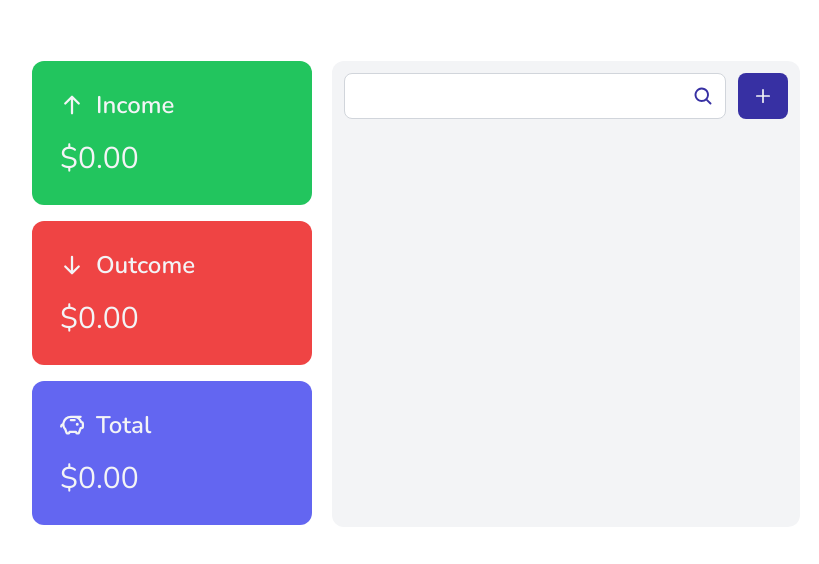
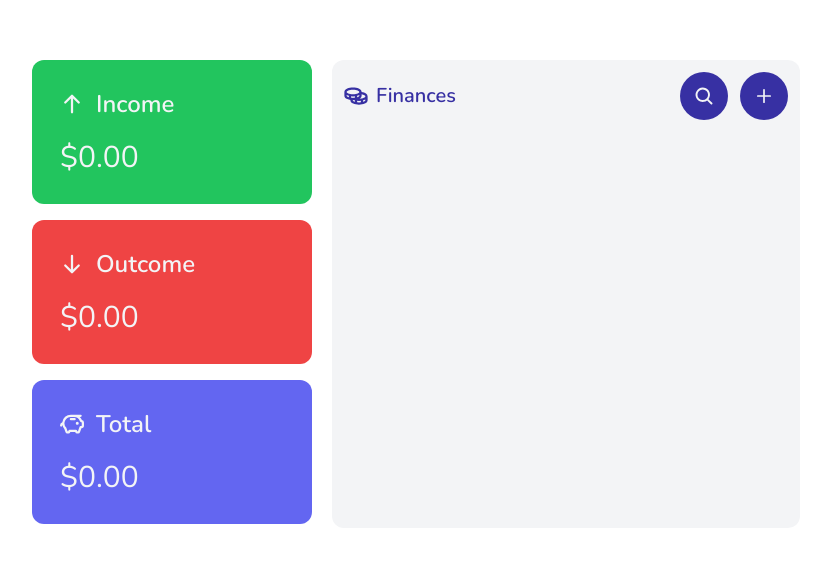
Before and after one commit to larissaOliveiraz/finance-next, a Next.js app: page / in a window 1280 px wide. Shown: the part 112-676 px from the top of the page, without its empty margins (224-1043 px from the left). Built offline with nearby package versions, Linux system fonts and the light colour scheme.

Commit message:
style: change style of search bar

```diff
--- a/components/Header.tsx
+++ b/components/Header.tsx
@@ -1,38 +1,62 @@
 import { useState } from "react";
 import * as Dialog from "@radix-ui/react-dialog";
-import { MagnifyingGlass, Plus } from "@phosphor-icons/react";
+import { Coins, MagnifyingGlass, Plus, X } from "@phosphor-icons/react";
 import { NewTransactionModal } from "./NewTransactionModal";
 
 export const Header = () => {
    const [inputValue, setInputValue] = useState("");
    const [focused, setFocused] = useState(false);
+   const [showInput, setShowInput] = useState(false);
 
    return (
-      <div className="flex gap-3">
+      <div className="flex gap-3 justify-between">
+         <section className="hidden md:flex items-center gap-2 text-indigo-800">
+            <Coins size={24} weight="bold" />
+            <p className="text-xl font-semibold">Finances</p>
+         </section>
+         <section className="flex flex-1 justify-end gap-3">
+            {showInput ? (
                <div
                   className={`p-2 flex flex-1 items-center bg-white border  rounded-lg ${
                      focused ? "border-indigo-800" : "border-gray-300"
                   }`}
                >
+                  <button type="button" className="p-1 text-indigo-800">
+                     <MagnifyingGlass size={20} weight="bold" />
+                  </button>
                   <input
                      type="text"
                      value={inputValue}
                      onChange={(e) => setInputValue(e.target.value)}
                      onFocus={() => setFocused(true)}
                      onBlur={() => setFocused(false)}
-               className="flex-1 outline-none"
+                     className="flex-1 outline-none ml-2"
                   />
-            <button type="button" className="p-1 text-indigo-800">
+                  <button
+                     type="button"
+                     onClick={() => setShowInput(false)}
+                     className="p-1 text-indigo-800 hover:scale-105"
+                  >
+                     <X size={20} />
+                  </button>
+               </div>
+            ) : (
+               <button
+                  type="button"
+                  onClick={() => setShowInput(true)}
+                  className="flex items-center justify-center gap-2 w-12 h-12 text-gray-100 bg-indigo-800 rounded-full hover:bg-indigo-600 transition-all"
+               >
                   <MagnifyingGlass size={20} weight="bold" />
                </button>
-         </div>
+            )}
             <Dialog.Root>
-            <Dialog.Trigger className="flex items-center gap-2 p-3 px-4 text-gray-100 bg-indigo-800 rounded-lg">
+               <Dialog.Trigger className="flex items-center justify-center gap-2 w-12 h-12 text-gray-100 bg-indigo-800 rounded-full hover:bg-indigo-600 transition-all">
                   <Plus size={18} weight="bold" />
                </Dialog.Trigger>
 
                <NewTransactionModal />
             </Dialog.Root>
+         </section>
       </div>
    );
 };
```
Lines whose indentation alone changed are shown as unchanged.
